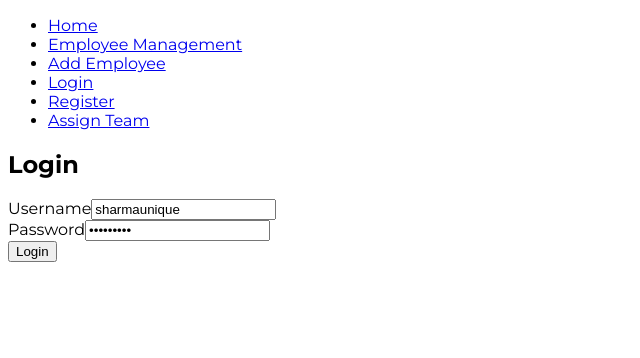
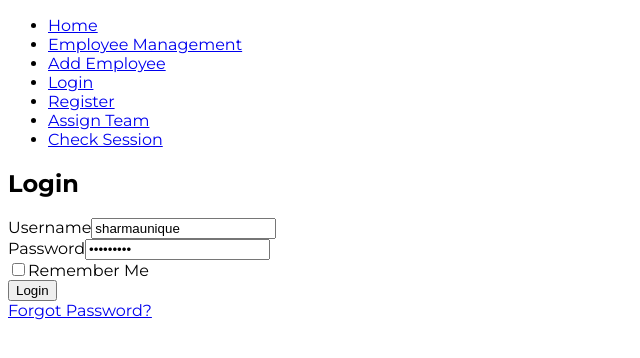
Before and after one commit to SinghAstra/UnderstandX, a React (Create React App) app in the folder client/: page /login in a window 1280 px wide. Shown: the top 358 px of the page, without its empty margins (0-640 px from the left). Built offline with nearby package versions, Linux system fonts and the light colour scheme; a web font is replaced by a local one.

Commit message:
Session Management

```diff
--- a/client/src/App.js
+++ b/client/src/App.js
@@ -1,4 +1,5 @@
-import { useState } from "react";
+import axios from "axios";
+import { useEffect, useState } from "react";
 import { Route, Routes } from "react-router-dom";
 import { toast } from "react-toastify";
 import ProtectedRoute from "./ProtectedRoute";
@@ -7,6 +8,7 @@ import { AuthProvider } from "./context/AuthContext";
 import employeeData from "./data/employeeData";
 import AddEmployeePage from "./pages/AddEmployeePage";
 import AssignTeamPage from "./pages/AssignTeamPage";
+import CheckSession from "./pages/CheckSession";
 import Dashboard from "./pages/Dashboard";
 import EditEmployeePage from "./pages/EditEmployeePage";
 import EmployeeDetails from "./pages/EmployeeDetails";
@@ -50,6 +52,12 @@ function App() {
   };
 
   const teams = getUniqueTeams(employees);
+
+  const testingSession = async () => {
+    const response = await axios.get("http://localhost:5000/");
+    console.log("response: ", response);
+  };
+  testingSession();
 
   return (
     <AuthProvider>
@@ -96,6 +104,7 @@ function App() {
           <Route path="/login" element={<LoginPage />} />
           <Route path="/register" element={<RegisterPage />} />
           <Route path="/verify-email" element={<VerifyEmailPage />} />
+          <Route path="/check-session" element={<CheckSession />} />
           <Route
             path="/assign-team"
             element={
--- a/client/src/components/Navbar.js
+++ b/client/src/components/Navbar.js
@@ -23,6 +23,9 @@ const Navbar = () => {
         <li>
           <Link to="/assign-team">Assign Team</Link>
         </li>
+        <li>
+          <Link to="/check-session">Check Session</Link>
+        </li>
       </ul>
     </nav>
   );
--- a/client/src/context/AuthContext.js
+++ b/client/src/context/AuthContext.js
@@ -2,6 +2,8 @@ import axios from "axios";
 import React, { createContext, useContext, useState } from "react";
 import { useNavigate } from "react-router-dom";
 const AuthContext = createContext();
+
+axios.defaults.withCredentials = true;
 
 export const AuthProvider = ({ children }) => {
   const [user, setUser] = useState(
--- /dev/null
+++ b/client/src/pages/CheckSession.js
@@ -0,0 +1,24 @@
+import React, { useEffect, useState } from "react";
+
+const CheckSession = () => {
+  const [loading, setLoading] = useState(true);
+
+  useEffect(() => {
+    const checkSession = async () => {
+      try {
+        const response = await fetch("http://localhost:5000/check-session");
+        const data = await response.json();
+        console.log(data);
+      } catch (error) {
+        console.log("Error fetching session ", error);
+      } finally {
+        setLoading(false);
+      }
+    };
+    checkSession();
+  });
+
+  return <div>CheckSession</div>;
+};
+
+export default CheckSession;
--- a/client/src/pages/LoginPage.js
+++ b/client/src/pages/LoginPage.js
@@ -1,5 +1,6 @@
 import { useFormik } from "formik";
 import React, { useState } from "react";
+import { Link } from "react-router-dom";
 import { toast } from "react-toastify";
 import * as Yup from "yup";
 import { useAuth } from "../context/AuthContext";
@@ -25,6 +26,7 @@ const LoginPage = () => {
   const initialValues = {
     username: "sharmaunique",
     password: "a123ASD@#",
+    rememberMe: false,
   };
 
   const validationSchema = Yup.object({
@@ -38,6 +40,11 @@ const LoginPage = () => {
     onSubmit: handleSubmit,
   });
 
+  const handleInputChange = (e) => {
+    formik.handleChange(e);
+    if (errorMessage) setErrorMessage(null); // Clear error message on input change
+  };
+
   return (
     <div>
       <h2>Login</h2>
@@ -48,7 +55,7 @@ const LoginPage = () => {
           <input
             type="text"
             name="username"
-            onChange={formik.handleChange}
+            onChange={handleInputChange}
             onBlur={formik.handleBlur}
             value={formik.values.username}
           />
@@ -61,7 +68,7 @@ const LoginPage = () => {
           <input
             type="password"
             name="password"
-            onChange={formik.handleChange}
+            onChange={handleInputChange}
             onBlur={formik.handleBlur}
             value={formik.values.password}
           />
@@ -69,10 +76,24 @@ const LoginPage = () => {
             <div style={{ color: "red" }}>{formik.errors.password}</div>
           ) : null}
         </div>
+        <div>
+          <label>
+            <input
+              type="checkbox"
+              name="rememberMe"
+              onChange={formik.handleChange}
+              checked={formik.values.rememberMe}
+            />
+            Remember Me
+          </label>
+        </div>
         <button type="submit" disabled={loading}>
           {loading ? "Logging in..." : "Login"}
         </button>
       </form>
+      <div>
+        <Link to="/forgot-password">Forgot Password?</Link>
+      </div>
     </div>
   );
 };
```
